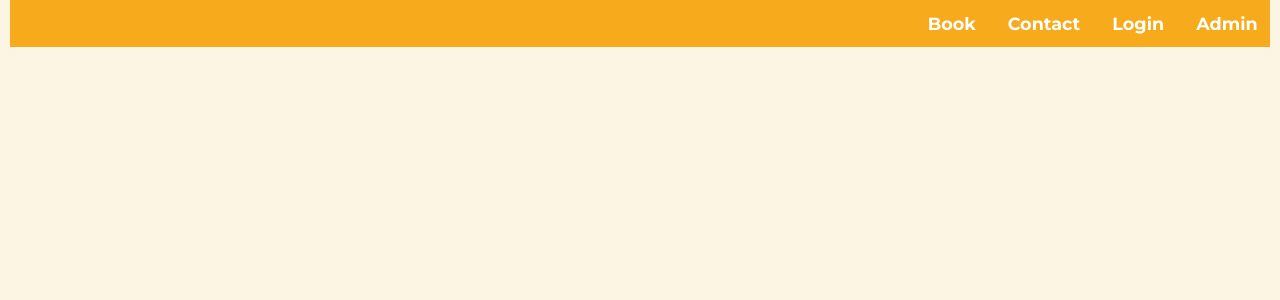
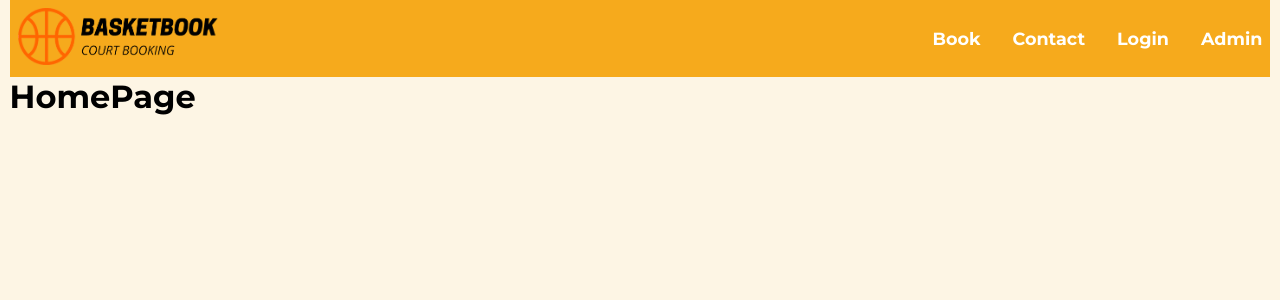
Before and after one commit to psal-afk/basketbookapp, a React (Vite) app: page /home-page in a window 1280 px wide. Shown: the top 300 px of the page. Built offline with nearby package versions, Linux system fonts and the light colour scheme.

Commit message:
added logo to home page and linked it

```diff
--- a/src/App.jsx
+++ b/src/App.jsx
@@ -5,12 +5,14 @@ import UserLogin from "./pages/UserLogin";
 import AdminLogin from "./pages/AdminLogin";
 import Contact from "./pages/Contact";
 import BookCourt from "./pages/BookCourt";
+import Home from "./pages/Home";
 
 const App = () => {
   return (
     <Router>
       <Header />
       <Routes>
+        <Route path="/home-page" element={<Home />} />
         <Route path="/book-court" element={<BookCourt />} />
         <Route path="/contact" element={<Contact />} />
         <Route path="/user-login" element={<UserLogin />} />
--- a/src/components/Header.jsx
+++ b/src/components/Header.jsx
@@ -3,6 +3,10 @@ import { Link } from "react-router-dom";
 const Header = () => {
   return (
     <header className="header">
+      {/* Link to the home page */}
+      <Link to="/">
+        <img src="logo.png" alt="Logo" className="logo" />
+      </Link>
       <nav className="nav">
         <ul className="nav-links">
           <li>
--- a/src/pages/AdminLogin.jsx
+++ b/src/pages/AdminLogin.jsx
@@ -22,7 +22,6 @@ const AdminLogin = () => {
               className="input-field"
               required
             />
-            <i className="material-symbols-rounded eye-icon">visibility_off</i>
             <i className="material-symbols-rounded">lock</i>
           </div>
 
--- /dev/null
+++ b/src/pages/Home.jsx
@@ -0,0 +1,9 @@
+const Home = () => {
+  return (
+    <div className="home-page">
+      <h1>HomePage</h1>
+    </div>
+  );
+};
+
+export default Home;
--- a/src/styles/Header.css
+++ b/src/styles/Header.css
@@ -1,6 +1,9 @@
 .header {
   background: #f6aa1c;
-  padding: 0.8rem;
+  padding: 0.5rem;
+  display: flex;
+  justify-content: space-between;
+  align-items: center;
 }
 
 .nav {
@@ -27,3 +30,7 @@
 .nav-links a:hover {
   color: #941b0c;
 }
+
+.logo {
+  width: 200px;
+}
```
Also changed, not shown: public/logo.png (added).
